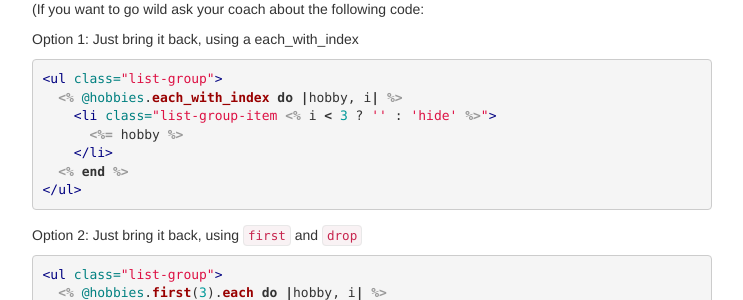
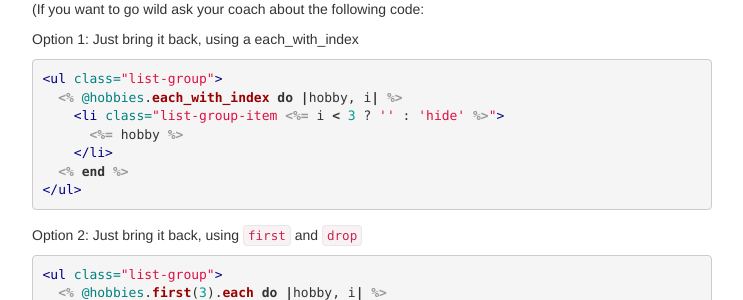
Before and after one commit to brug-be/railsgirls_guide, a Jekyll site: the page built from materials/create_rails_app.md, in a window 1280 px wide and 900 px high, scrolled down 2396 px. Shown: the part 152-452 px from the top of the window, without its empty margins (268-1011 px from the left). Built offline with Jekyll 4.4.1, drawn with Linux system fonts in a browser that asks for light colours; nearby versions of some CDN libraries.

Commit message:
Small mistake that took us 10 minutes to figure out.

```diff
--- a/materials/create_rails_app.md
+++ b/materials/create_rails_app.md
@@ -145,7 +145,7 @@ Option 1: Just bring it back, using a each_with_index
 {% highlight erb %}
 <ul class="list-group">
   <% @hobbies.each_with_index do |hobby, i| %>
-    <li class="list-group-item <% i < 3 ? '' : 'hide' %>">
+    <li class="list-group-item <%= i < 3 ? '' : 'hide' %>">
       <%= hobby %>
     </li>
   <% end %>
```
